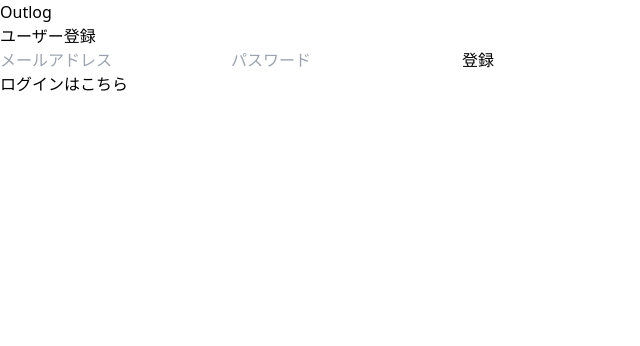
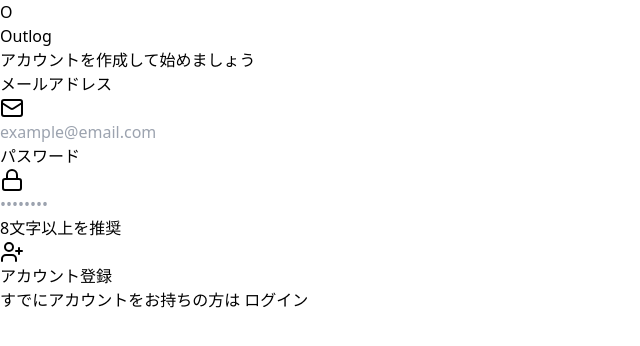
Before and after one commit to hikaru-28/outlog-frontend, a React (Vite) app: page /register in a window 1280 px wide. Shown: the top 346 px of the page, without its empty margins (0-640 px from the left). Built offline with nearby package versions, Linux system fonts and the light colour scheme.

Commit message:
feat: ユーザー登録画面スタイリング

```diff
--- a/src/pages/RegisterPage.tsx
+++ b/src/pages/RegisterPage.tsx
@@ -4,6 +4,7 @@ import { Link, useNavigate } from 'react-router-dom'
 import { Button } from '@/components/ui/button'
 import { Input } from '@/components/ui/input'
 import { register } from '../api/auth'
+import { UserPlus, Mail, Lock } from 'lucide-react'
 
 const RegisterPage = () => {
     const [email, setEmail] = useState('')
@@ -33,30 +34,59 @@ const RegisterPage = () => {
     }
 
     return (
-        <div className="min-h-screen flex items-center justify-center bg-indigo-50">
-            <div className="bg-white rounded-2xl shadow-lg p-8 w-full max-w-md">
-                <h1 className="text-2xl font-bold text-indigo-600 text-center mb-2">Outlog</h1>
-                <p className="text-gray-500 text-center mb-6">ユーザー登録</p>
+        <div className="min-h-screen flex items-center justify-center bg-gradient-to-br from-indigo-50 via-white to-purple-50">
+            <div className="bg-white rounded-2xl shadow-xl p-8 w-full max-w-md border border-gray-100">
+                <div className="text-center mb-8">
+                    <div className="inline-flex items-center justify-center w-16 h-16 bg-indigo-600 rounded-2xl mb-4">
+                        <span className="text-2xl font-bold text-white">O</span>
+                    </div>
+                    <h1 className="text-3xl font-bold text-gray-900 mb-2">Outlog</h1>
+                    <p className="text-gray-600">アカウントを作成して始めましょう</p>
+                </div>
 
-                <div className="space-y-4">
+                <form onSubmit={handleSubmit} className="space-y-5">
+                    <div>
+                        <label className="block text-sm font-medium text-gray-700 mb-2">
+                            メールアドレス
+                        </label>
+                        <div className="relative">
+                            <Mail className="absolute left-3 top-1/2 transform -translate-y-1/2 w-5 h-5 text-gray-400" />
                             <Input
                                 value={email}
                                 onChange={handleChangeEmail}
-                        placeholder='メールアドレス'
+                                placeholder='example@email.com'
+                                type="email"
+                                className="pl-10"
                             />
+                        </div>
+                    </div>
+                    <div>
+                        <label className="block text-sm font-medium text-gray-700 mb-2">
+                            パスワード
+                        </label>
+                        <div className="relative">
+                            <Lock className="absolute left-3 top-1/2 transform -translate-y-1/2 w-5 h-5 text-gray-400" />
                             <Input
                                 value={password}
                                 onChange={handleChangePassword}
                                 type='password'
-                        placeholder='パスワード'
+                                placeholder='••••••••'
+                                className="pl-10"
                             />
-                    <Button className="text-white w-full bg-indigo-600 hover:bg-indigo-700" onClick={handleSubmit}>
-                        登録
+                        </div>
+                        <p className="text-xs text-gray-500 mt-1">8文字以上を推奨</p>
+                    </div>
+                    <Button className="text-white w-full bg-indigo-600 hover:bg-indigo-700 shadow-md" type="submit">
+                        <UserPlus className="w-5 h-5 mr-2" />
+                        アカウント登録
                     </Button>
+                </form>
 
-                    <p className="text-center text-sm text-gray-500 mt-4">
-                        <Link to='/login' className="text-indigo-600 hover:underline">
-                            ログインはこちら
+                <div className="mt-6 text-center">
+                    <p className="text-sm text-gray-600">
+                        すでにアカウントをお持ちの方は{' '}
+                        <Link to='/login' className="text-indigo-600 hover:text-indigo-700 font-medium hover:underline">
+                            ログイン
                         </Link>
                     </p>
                 </div>
```
Lines whose indentation alone changed are shown as unchanged.
